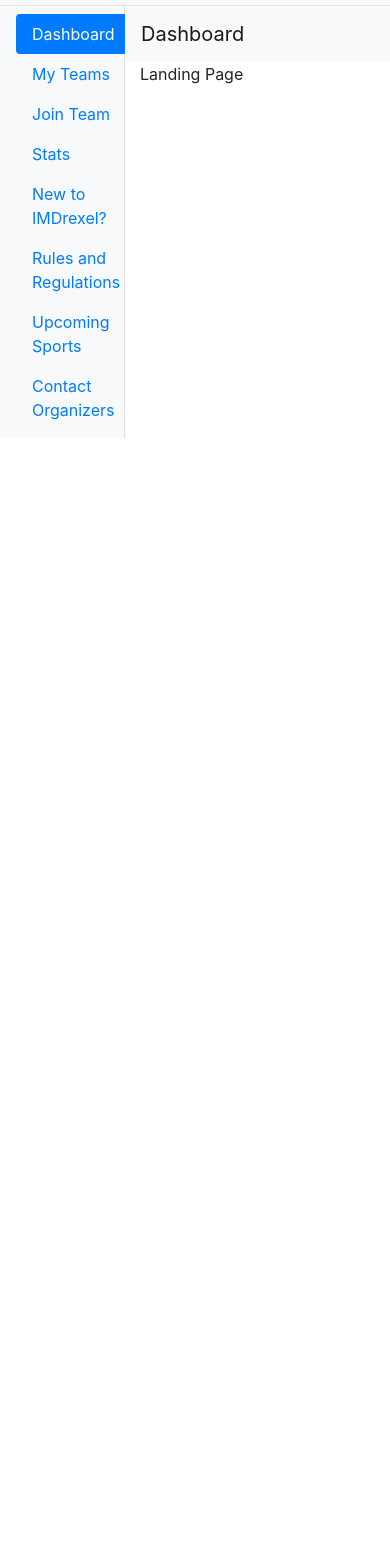
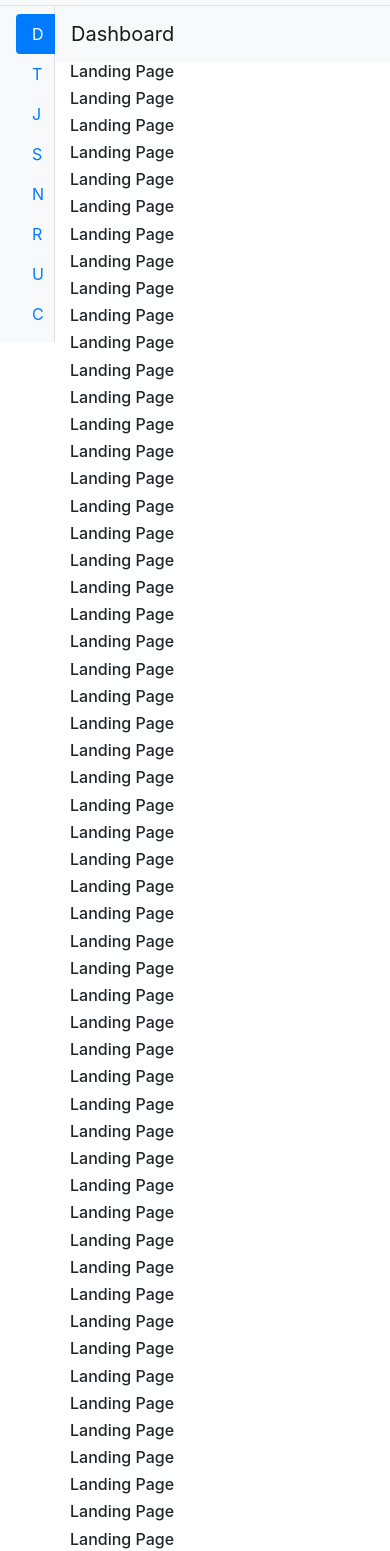
Before and after one commit to jakobau/IMDrexel, a plain HTML site: page public/index.html in a window 390 px wide. Shown: the part 53-1604 px from the top of the page. Before the commit the page ends 844 px from the top, so only its background shows below. Drawn offline with nearby package versions, Linux system fonts and the light colour scheme.

Commit message:
sidebar collapse

```diff
--- a/public/index.html
+++ b/public/index.html
@@ -19,40 +19,139 @@
 
   </head>
   <body>
+
     <!-- menu -->
     <nav class="navbar navbar-light bg-light justify-content-between border-bottom">
       <a class="navbar-brand" href="index.html">IMDrexel</a>
       <a class="navbar-brand" href="profile.html">@Username <img src="/icons/avatar.jpg" width="30" height="30" alt=""></a>
     </nav>
+
     <!-- main content -->
     <div class="container-fluid p-0">
       <div class="row">
         <!-- sidebar -->
-        <div class="col-4 pr-0 my-sidebar">
-            <div class="navbar navbar-light bg-light border-right">
+        <div class="col-fixed pr-0" id="sticky-sidebar">
+            <div class="navbar navbar-light bg-light border-right" >
               <div class="nav flex-column nav-pills" id="v-pills-tab" role="tablist" aria-orientation="vertical">
-                <a class="nav-link active" id="v-pills-home-tab" data-toggle="pill" href="#v-pills-home" role="tab" aria-controls="v-pills-home" aria-selected="true">Dashboard</a>
-                <a class="nav-link" id="v-pills-profile-tab" data-toggle="pill" href="#v-pills-profile" role="tab" aria-controls="v-pills-profile" aria-selected="false">My Teams</a>
-                <a class="nav-link" id="v-pills-messages-tab" data-toggle="pill" href="#v-pills-messages" role="tab" aria-controls="v-pills-messages" aria-selected="false">Join Team</a>
-                <a class="nav-link" id="v-pills-settings-tab" data-toggle="pill" href="#v-pills-settings" role="tab" aria-controls="v-pills-settings" aria-selected="false">Stats</a>
-                <a class="nav-link" id="v-pills-settings-tab" data-toggle="pill" href="#v-pills-settings" role="tab" aria-controls="v-pills-settings" aria-selected="false">New to IMDrexel?</a>
-                <a class="nav-link" id="v-pills-settings-tab" data-toggle="pill" href="#v-pills-settings" role="tab" aria-controls="v-pills-settings" aria-selected="false">Rules and Regulations</a>
-                <a class="nav-link" id="v-pills-settings-tab" data-toggle="pill" href="#v-pills-settings" role="tab" aria-controls="v-pills-settings" aria-selected="false">Upcoming Sports</a>
-                <a class="nav-link" id="v-pills-settings-tab" data-toggle="pill" href="#v-pills-settings" role="tab" aria-controls="v-pills-settings" aria-selected="false">Contact Organizers</a>
+                <div class="navbarOne">
+                  <a class="nav-link active" id="v-pills-home-tab" data-toggle="pill" href="#v-pills-home" role="tab" aria-controls="v-pills-home" aria-selected="true">Dashboard</a>
+                  <a class="nav-link" id="v-pills-profile-tab" data-toggle="pill" href="#v-pills-profile" role="tab" aria-controls="v-pills-profile" aria-selected="false">My Teams</a>
+                  <a class="nav-link" id="v-pills-messages-tab" data-toggle="pill" href="#v-pills-messages" role="tab" aria-controls="v-pills-messages" aria-selected="false">Join Team</a>
+                  <a class="nav-link" id="v-pills-settings-tab" data-toggle="pill" href="#v-pills-settings" role="tab" aria-controls="v-pills-settings" aria-selected="false">Stats</a>
+                  <a class="nav-link" id="v-pills-settings-tab" data-toggle="pill" href="#v-pills-settings" role="tab" aria-controls="v-pills-settings" aria-selected="false">New to IMDrexel?</a>
+                  <a class="nav-link" id="v-pills-settings-tab" data-toggle="pill" href="#v-pills-settings" role="tab" aria-controls="v-pills-settings" aria-selected="false">Rules and Regulations</a>
+                  <a class="nav-link" id="v-pills-settings-tab" data-toggle="pill" href="#v-pills-settings" role="tab" aria-controls="v-pills-settings" aria-selected="false">Upcoming Sports</a>
+                  <a class="nav-link" id="v-pills-settings-tab" data-toggle="pill" href="#v-pills-settings" role="tab" aria-controls="v-pills-settings" aria-selected="false">Contact Organizers</a>
+                </div>
+                <div class="navbarTwo" style="display:none;">
+                  <a class="nav-link active" id="v-pills-home-tab" data-toggle="pill" href="#v-pills-home" role="tab" aria-controls="v-pills-home" aria-selected="true">D</a>
+                  <a class="nav-link" id="v-pills-profile-tab" data-toggle="pill" href="#v-pills-profile" role="tab" aria-controls="v-pills-profile" aria-selected="false">T</a>
+                  <a class="nav-link" id="v-pills-messages-tab" data-toggle="pill" href="#v-pills-messages" role="tab" aria-controls="v-pills-messages" aria-selected="false">J</a>
+                  <a class="nav-link" id="v-pills-settings-tab" data-toggle="pill" href="#v-pills-settings" role="tab" aria-controls="v-pills-settings" aria-selected="false">S</a>
+                  <a class="nav-link" id="v-pills-settings-tab" data-toggle="pill" href="#v-pills-settings" role="tab" aria-controls="v-pills-settings" aria-selected="false">N</a>
+                  <a class="nav-link" id="v-pills-settings-tab" data-toggle="pill" href="#v-pills-settings" role="tab" aria-controls="v-pills-settings" aria-selected="false">R</a>
+                  <a class="nav-link" id="v-pills-settings-tab" data-toggle="pill" href="#v-pills-settings" role="tab" aria-controls="v-pills-settings" aria-selected="false">U</a>
+                  <a class="nav-link" id="v-pills-settings-tab" data-toggle="pill" href="#v-pills-settings" role="tab" aria-controls="v-pills-settings" aria-selected="false">C</a>
+                </div>
               </div>
             </div>
         </div>
         <!-- under nav bar -->
-        <div class="col-8 pl-0">
+        <div class="col pl-0">
           <nav class="navbar navbar-light bg-light justify-content-between">
             <a class="navbar-brand" href="index.html">Dashboard</a>
           </nav>
-          <div class="container">
-            Landing Page
-          </div>
+          <main class="container-fluid">
+            <h6>Landing Page</h6>
+            <h6>Landing Page</h6>
+            <h6>Landing Page</h6>
+            <h6>Landing Page</h6>
+            <h6>Landing Page</h6>
+            <h6>Landing Page</h6>
+            <h6>Landing Page</h6>
+            <h6>Landing Page</h6>
+            <h6>Landing Page</h6>
+            <h6>Landing Page</h6>
+            <h6>Landing Page</h6>
+            <h6>Landing Page</h6>
+            <h6>Landing Page</h6>
+            <h6>Landing Page</h6>
+            <h6>Landing Page</h6>
+            <h6>Landing Page</h6>
+            <h6>Landing Page</h6>
+            <h6>Landing Page</h6>
+            <h6>Landing Page</h6>
+            <h6>Landing Page</h6>
+            <h6>Landing Page</h6>
+            <h6>Landing Page</h6>
+            <h6>Landing Page</h6>
+            <h6>Landing Page</h6>
+            <h6>Landing Page</h6>
+            <h6>Landing Page</h6>
+            <h6>Landing Page</h6>
+            <h6>Landing Page</h6>
+            <h6>Landing Page</h6>
+            <h6>Landing Page</h6>
+            <h6>Landing Page</h6>
+            <h6>Landing Page</h6>
+            <h6>Landing Page</h6>
+            <h6>Landing Page</h6>
+            <h6>Landing Page</h6>
+            <h6>Landing Page</h6>
+            <h6>Landing Page</h6>
+            <h6>Landing Page</h6>
+            <h6>Landing Page</h6>
+            <h6>Landing Page</h6>
+            <h6>Landing Page</h6>
+            <h6>Landing Page</h6>
+            <h6>Landing Page</h6>
+            <h6>Landing Page</h6>
+            <h6>Landing Page</h6>
+            <h6>Landing Page</h6>
+            <h6>Landing Page</h6>
+            <h6>Landing Page</h6>
+            <h6>Landing Page</h6>
+            <h6>Landing Page</h6>
+            <h6>Landing Page</h6>
+            <h6>Landing Page</h6>
+            <h6>Landing Page</h6>
+            <h6>Landing Page</h6>
+            <h6>Landing Page</h6>
+            <h6>Landing Page</h6>
+            <h6>Landing Page</h6>
+            <h6>Landing Page</h6>
+            <h6>Landing Page</h6>
+            <h6>Landing Page</h6>
+            <h6>Landing Page</h6>
+            <h6>Landing Page</h6>
+            <h6>Landing Page</h6>
+            <h6>Landing Page</h6>
+            <h6>Landing Page</h6>
+            <h6>Landing Page</h6>
+            <h6>Landing Page</h6>
+            <h6>Landing Page</h6>
+            <h6>Landing Page</h6>
+            <h6>Landing Page</h6>
+            <h6>Landing Page</h6>
+            <h6>Landing Page</h6>
+            <h6>Landing Page</h6>
+            <h6>Landing Page</h6>
+            <h6>Landing Page</h6>
+            <h6>Landing Page</h6>
+            <h6>Landing Page</h6>
+            <h6>Landing Page</h6>
+            <h6>Landing Page</h6>
+            <h6>Landing Page</h6>
+          </main>
         </div>
       </div>
     </div>
+
+    <!--footer-->
+    <footer class="footer-copyright text-center py-3 border-top">© 2020 Copyright:
+      <a href="https://mdbootstrap.com/"> MDBootstrap.com</a>
+    </footer>
+
   </body>
   <script type='text/javascript'>
   </script>
--- a/public/menu.css
+++ b/public/menu.css
@@ -3,13 +3,37 @@
   flex: 0 0 230px;
   background-color: greenyellow;
 }
-/*
-.row {
-  margin: 0 !important;
-  padding: 0 !important;
+.col-fixed {
+  position:relative;
+  min-height:1px;
+  padding-right:15px;
+  padding-left:15px;
+  float:left;
+  width:100%;
 }
 
-#sidebar {
-  width: 200px !important;
+.col-fluid {
+  position:relative;
+  min-height:1px;
+  padding-right:15px;
+  padding-left:15px;
+  float:left;
+  width:100%;
 }
-*/
+
+@media (max-width: 991px) {
+    .col-fixed { width:70px;}
+    .col-fluid { width:calc(100% - 350px);}
+    .navbarOne { display:none !important; }
+    .navbarTwo { display:block !important; }
+}
+
+@media (min-width: 992px) and (max-width: 1199px) {
+    .col-fixed { width:240px; }
+    .col-fluid { width:calc(100% - 350px);}
+}
+
+@media (min-width: 1200px) {
+    .col-fixed { width:240px; }
+    .col-fluid { width:calc(100% - 350px);}
+}
```
